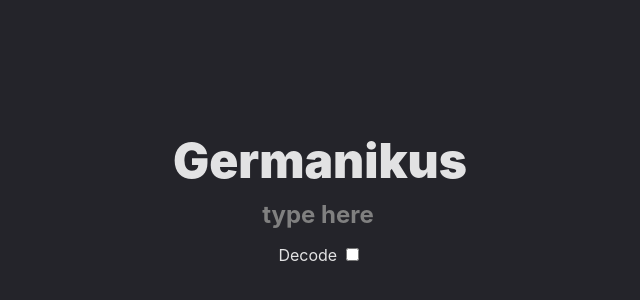
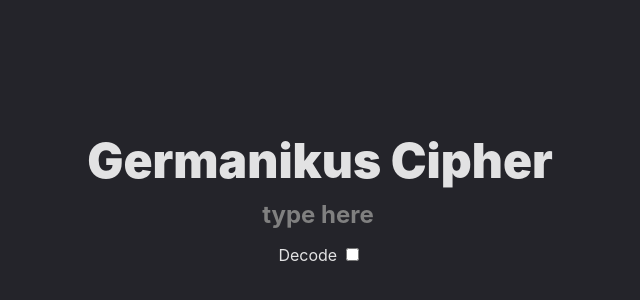
Before and after one commit to grishatop1/germanikus-svelte, a Svelte app: page / in a window 1280 px wide. Shown: the part 168-468 px from the top of the page, without its empty margins (320-960 px from the left). Built offline with nearby package versions, Linux system fonts and the light colour scheme.

Commit message:
changed title

```diff
--- a/src/App.svelte
+++ b/src/App.svelte
@@ -25,7 +25,7 @@
 
 </script>
 
-<h1 style="margin: 10px;">Germanikus</h1>
+<h1 style="margin: 10px;">Germanikus Cipher</h1>
 
 <label>
   <Input onChange={convert} />
```
